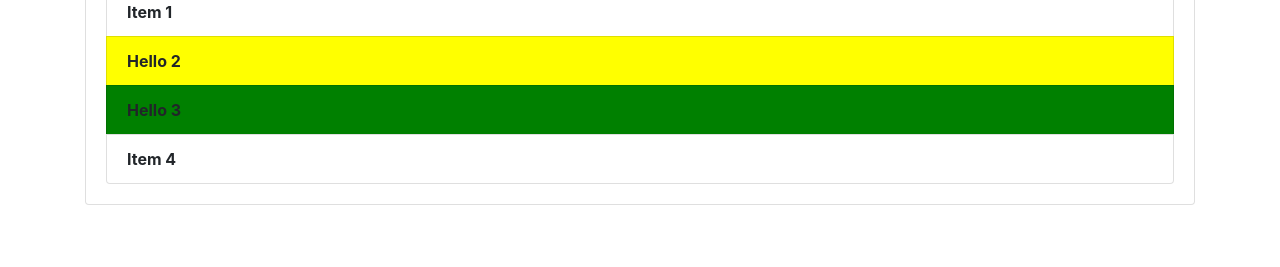
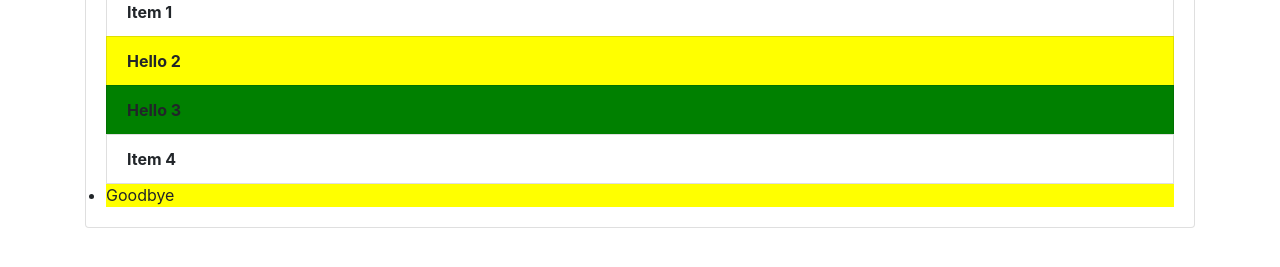
Before and after one commit to Vamsi027/jsdom, a plain HTML site: page index.html in a window 1280 px wide. Shown: the part 307-574 px from the top of the page. Drawn offline with nearby package versions, Linux system fonts and the light colour scheme.

Commit message:
getElementByTagName used

```diff
--- a/dom.js
+++ b/dom.js
@@ -26,3 +26,12 @@ for(var i=0;i<items.length;i++)
 {
     items[i].style.fontWeight='bold'
 }
+
+var diffItem=document.getElementsByClassName('not-in-list')
+console.log(diffItem)
+diffItem[0].textContent='Goodbye'
+diffItem[0].style.backgroundColor='grey'
+
+var diffItem1=document.getElementsByTagName('li')
+diffItem1[4].textContent='Goodbye'
+diffItem1[4].style.backgroundColor='yellow'
--- a/index.html
+++ b/index.html
@@ -27,6 +27,7 @@
                 <li class="list-group-item">Item 2</li>
                 <li class="list-group-item">Item 3</li>
                 <li class="list-group-item">Item 4</li>
+                <li class="not-in-list">Item5</li>
               </ul>
           </div>
       </div>
```
